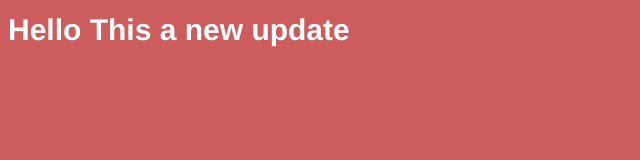
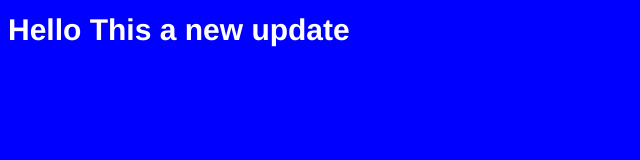
Before and after one commit to YasserBaharithah/myProject, a plain HTML site: page index.html in a window 1280 px wide. Shown: the whole page, without its empty margins (0-640 px from the left). Drawn offline with Linux system fonts and the light colour scheme.

Commit message:
chane background color to blue

```diff
--- a/style.css
+++ b/style.css
@@ -1,5 +1,5 @@
 body{
-  background-color: indianred;
+  background-color: blue;
 }
 h1{
 color: white;
```
